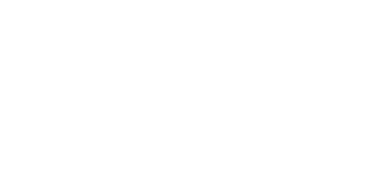
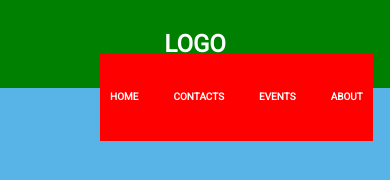
Before and after one commit to Bann-cpu/Parallax-Scrolling, a plain HTML site: page index.html in a window 390 px wide. Drawn offline with Linux system fonts and the light colour scheme.

Commit message:
navbar responsive try

```diff
--- a/index.html
+++ b/index.html
@@ -8,7 +8,15 @@
     <link rel="stylesheet" href="/style.css">
 </head>
 <body>
-
+    <header id="header">
+        <a href="#" class="logo">logo</a>
+        <ul>
+            <li><a href="#" class="active">Home</a></li>
+            <li><a href="#">Contacts</a></li>
+            <li><a href="#">Events</a></li>
+            <li><a href="#">About</a></li>
+        </ul>
+    </header>
     <script src="/style.js"></script>
 </body>
 </html>
--- a/style.css
+++ b/style.css
@@ -0,0 +1,80 @@
+@import url('https://fonts.googleapis.com/css2?family=Roboto&family=Rubik&display=swap');
+
+*{
+    margin: 0;
+    padding: 0;
+    box-sizing: border-box;
+}
+
+body {
+    background-color: #58b4e7;
+    min-height: 100vh;
+    font-family: 'Roboto', sans-serif;
+}
+
+#header {
+    position: absolute;
+    top: 0;
+    left: 0;
+    width: 100vw;
+    padding: 30px 100px;
+    background-color: red;
+    display: flex;
+    justify-content: space-between;
+    align-items: center;
+    z-index: 10;
+}
+
+#header .logo {
+    color: #fff;
+    font-weight: 700;
+    font-size: 1.5em;
+    text-decoration: none;
+    text-transform: uppercase;
+}
+
+#header ul {
+    display: flex;
+    justify-content: center;
+    align-items: center;
+    text-transform: uppercase;
+    font-weight: 600;
+    font-size: 10px;
+    gap: 15px;
+}
+
+#header ul li {
+    display: flex;
+    justify-content: space-between;
+    align-self: center;
+    list-style: none;
+}
+
+#header ul li a {
+    text-decoration: none;
+    color: #fff;
+    padding: 5px 10px;
+}
+
+@media (max-width: 564px){
+    #header {
+        background-color: green;
+        width: 100%;
+    }
+    #header ul{
+        position: absolute;
+        background-color: red;
+        display: flex;
+        flex-direction: row;
+        justify-content: space-around;
+        align-items: center;
+        top: 60%;
+        height: 100%;
+    }
+    #header .logo {
+        width: 100%;
+        display: flex;
+        justify-content: center;
+        align-items: center;
+    }
+}
```
